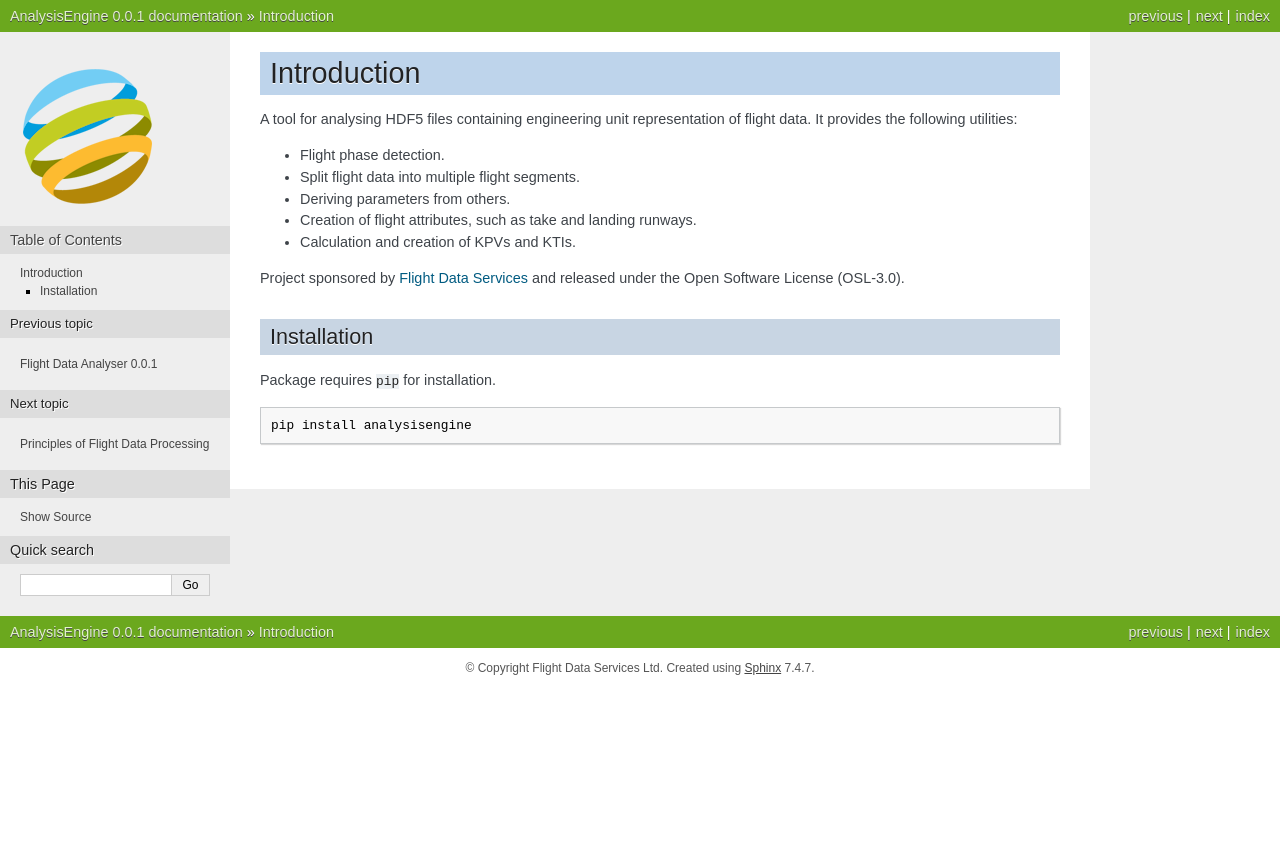
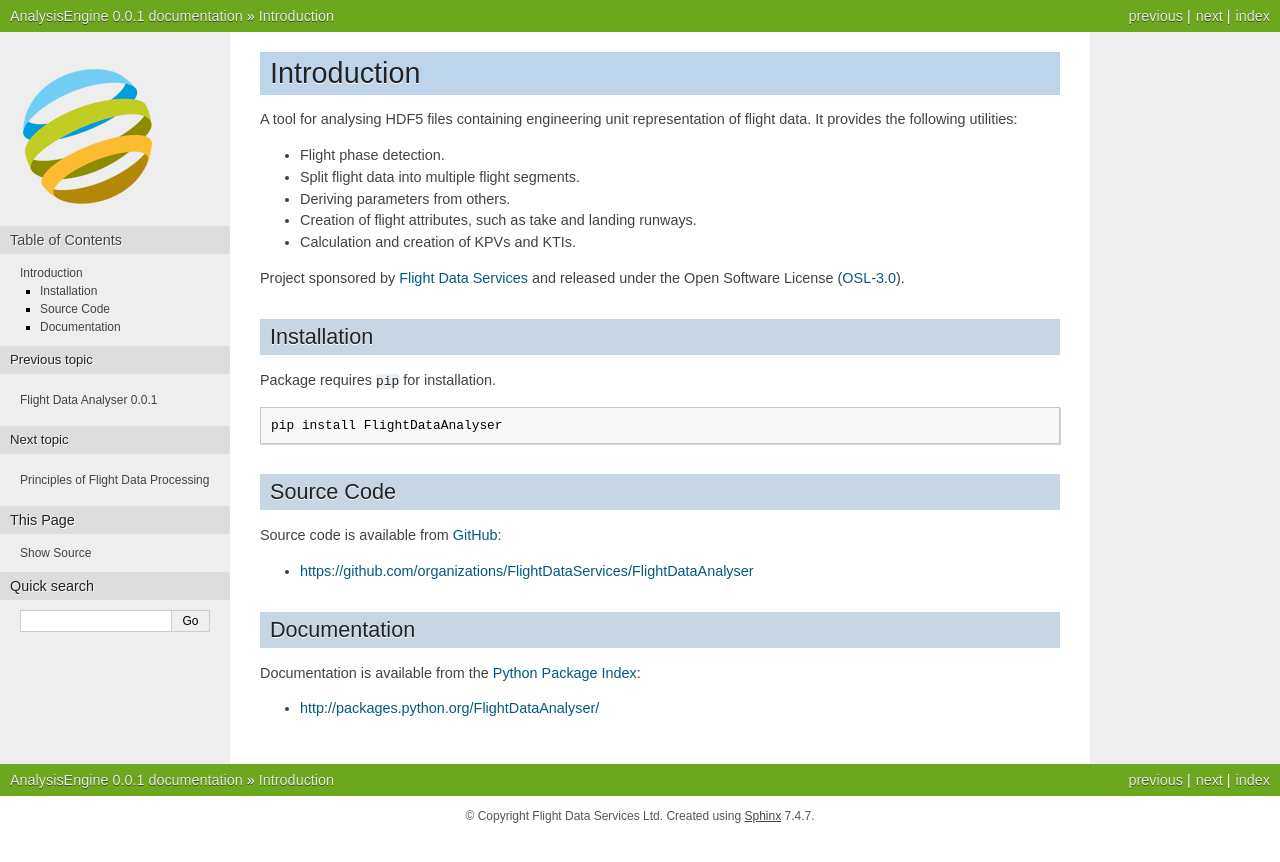
Before and after one commit to catawbasam/FlightDataAnalyzer, a Sphinx documentation site: the page built from doc/source/Introduction.rst, in a window 1280 px wide. Shown: the top 862 px of the page. Built offline with Sphinx 7.4.7, drawn with Linux system fonts in a browser that asks for light colours; formulas are drawn with MathJax 3.

```diff
--- a/README.rst
+++ b/README.rst
@@ -11,7 +11,7 @@ flight data. It provides the following utilities:
 * Calculation and creation of KPVs and KTIs.
 
 Project sponsored by `Flight Data Services`_ and released under the Open
-Software License (OSL-3.0).
+Software License (`OSL-3.0`_).
 
 Installation
 ------------
@@ -19,6 +19,23 @@ Installation
 Package requires ``pip`` for installation.
 ::
 
-    pip install analysisengine
+    pip install FlightDataAnalyser
+
+Source Code
+-----------
+
+Source code is available from `GitHub`_:
+
+* https://github.com/organizations/FlightDataServices/FlightDataAnalyser
+
+Documentation
+-------------
+
+Documentation is available from the `Python Package Index`_:
+
+* http://packages.python.org/FlightDataAnalyser/
 
 .. _Flight Data Services: http://www.flightdataservices.com/
+.. _OSL-3.0: http://www.opensource.org/licenses/osl-3.0.php
+.. _GitHub: https://github.com/
+.. _Python Package Index: http://pypi.python.org/
--- a/doc/source/index.rst
+++ b/doc/source/index.rst
@@ -16,6 +16,7 @@ Contents:
    Changes
    TODO
    Authors
+   API <modules>
 
 Indices and tables
 ==================
--- a/requirements.txt
+++ b/requirements.txt
@@ -1,6 +1,6 @@
 numpy
 scipy
-h5py
+h5py==2.0.0
 httplib2>=0.7.0
 networkx
 pygraphviz
--- /dev/null
+++ b/requirements_early.txt
@@ -0,0 +1 @@
+numpy
--- a/setup.py
+++ b/setup.py
@@ -14,6 +14,7 @@ except ImportError:
 import analysis_engine as pkg
 from requirements import RequirementsParser
 requirements = RequirementsParser()
+requirements.early_install()
 
 setup(
     name=pkg.__packagename__,
@@ -31,7 +32,7 @@ setup(
     platforms=pkg.__platforms__,
     license=pkg.__license__,
     keywords=pkg.__keywords__,
-    packages=find_packages(exclude=("tests",)),
+    packages=find_packages(exclude=('tests',)),
     include_package_data=True,
     zip_safe=False,
     install_requires=requirements.install_requires,
```
Also changed, not shown: requirements.py (+18 -0 lines), 1 other file.
